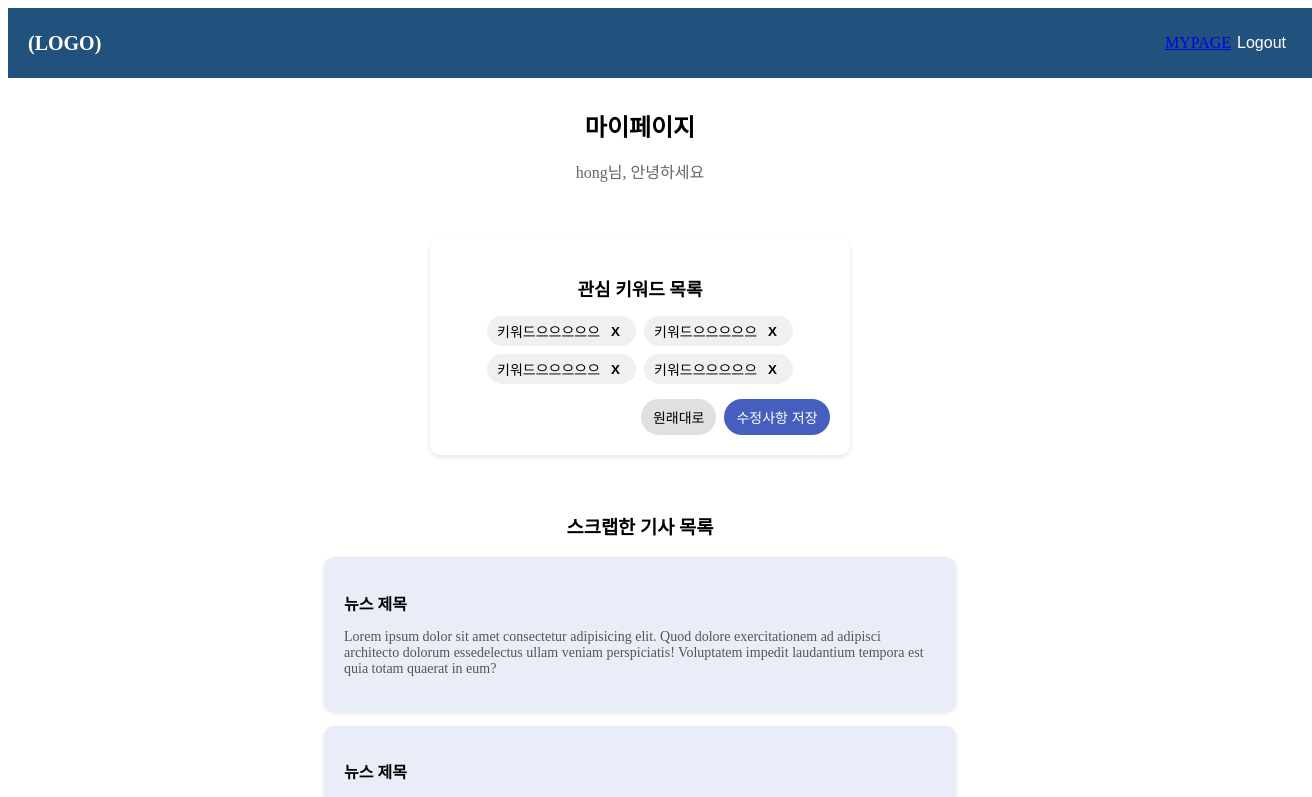
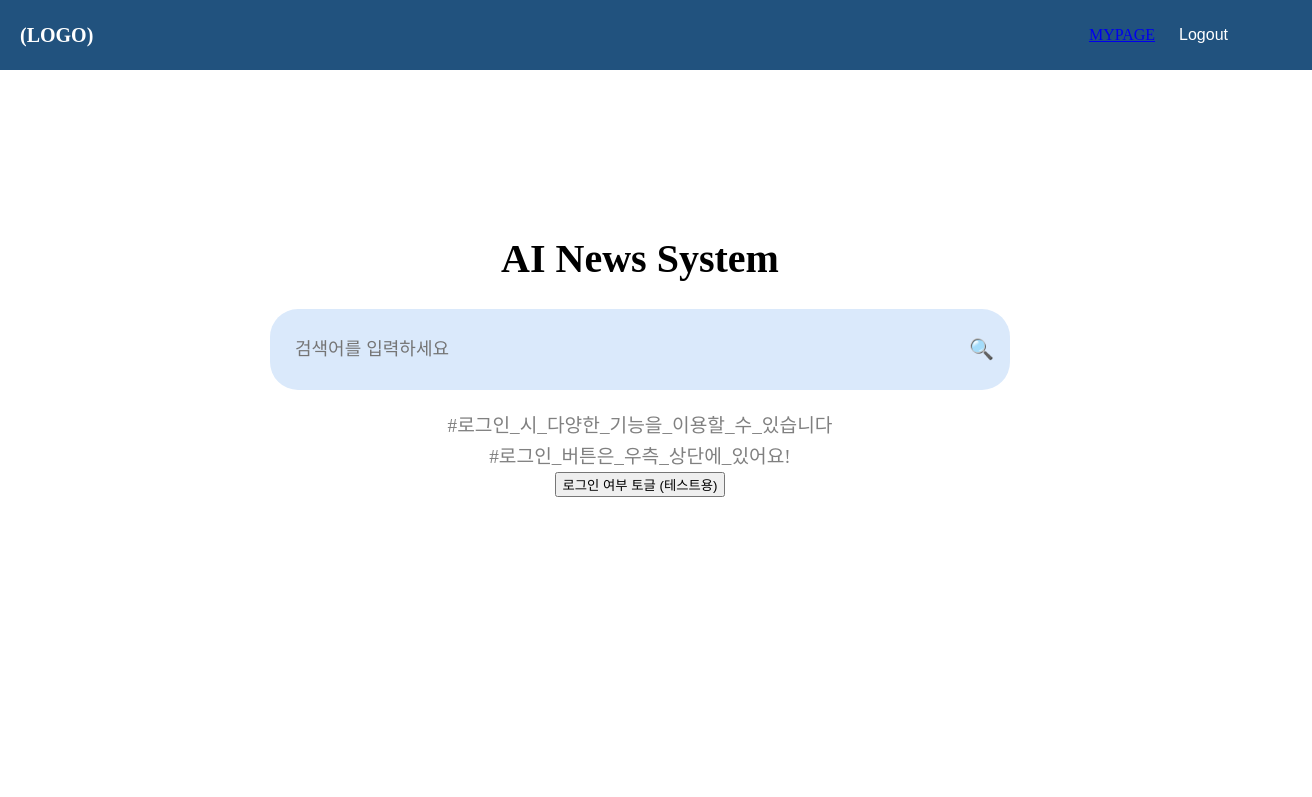
Before and after one commit to lg-cns-am-1-mini6/FE, a React (Vite) app in the folder news_app/: page / in a window 1280 px wide. Shown: the top 797 px of the page, 1312 px wide, since content can reach past the window. Built offline with nearby package versions, Linux system fonts and the light colour scheme.

Commit message:
refactor: 헤더 고정 및 전체화면 변경

```diff
--- /dev/null
+++ b/news_app/src/App.css
@@ -0,0 +1,10 @@
+.app-contents {
+  height: 100vh;
+  width: 100vw;
+  display: flex;
+  flex-direction: column;
+}
+
+body {
+  margin: 0;
+}
--- a/news_app/src/App.jsx
+++ b/news_app/src/App.jsx
@@ -4,15 +4,16 @@ import NewsSearch from "./components/NewsSearch.jsx";
 import Login from "./components/Login.jsx";
 import BasicPage from "./components/basicPage.jsx";
 import Mypage from "./components/Mypage.jsx";
+import "./App.css";
 
 function App() {
   return (
-    <div>
+    <div className="app-contents">
       <Header />
+      {/* <Mypage /> */}
       {/* {<NewsSearch />} */}
-      {/* <BasicPage /> */}
+      <BasicPage />
       {/* {<Login />} */}
-      <Mypage />
     </div>
   );
 }
--- a/news_app/src/components/BasicPage.css
+++ b/news_app/src/components/BasicPage.css
@@ -2,12 +2,12 @@
   display: flex;
   align-items: center;
   justify-content: center;
-  height: 100vh;
-  width: 100vw;
+  height: 80vh;
+  width: 100%;
 }
 
 .basic-title {
-  font-size: 3rem;
+  font-size: 2.5rem;
 }
 
 .basic-hashtags {
--- a/news_app/src/components/BasicPage.jsx
+++ b/news_app/src/components/BasicPage.jsx
@@ -32,7 +32,9 @@ export default function BasicPage() {
               <p>#예시_키워드 #예시_키워드 #예시_키워드</p>
             </>
           )}
-          <button onClick={() => setLogin(!login)}>로그인 테스트</button>
+          <button onClick={() => setLogin(!login)}>
+            로그인 여부 토글 (테스트용)
+          </button>
         </div>
       </div>
     </div>
--- a/news_app/src/components/Header.css
+++ b/news_app/src/components/Header.css
@@ -1,7 +1,9 @@
 .header {
+  position: fixed;
+  top: 0;
   height: 70px;
   width: 100%;
-    background-color: #21527E;
+  background-color: #21527e;
   display: flex;
   justify-content: space-between;
   align-items: center;
@@ -20,4 +22,9 @@
   color: white;
   cursor: pointer;
   font-size: 16px;
+  padding: 0 1.5rem;
 }
+
+.header-btn {
+  padding-right: 3rem;
+}
--- a/news_app/src/components/Header.jsx
+++ b/news_app/src/components/Header.jsx
@@ -5,7 +5,7 @@ const Header = () => {
   return (
     <header className="header">
       <div className="logo">(LOGO)</div>
-      <nav>
+      <nav className="header-btn">
         <a href="/mypage">MYPAGE</a>
         <button className="logout-btn">Logout</button>
       </nav>
--- a/news_app/src/components/Login.css
+++ b/news_app/src/components/Login.css
@@ -2,8 +2,7 @@
   display: flex;
   align-items: center;
   justify-content: center;
-  height: 100vh;
-  width: 100vw;
+  height: 100%;
 }
 
 .loginbox {
@@ -11,6 +10,7 @@
   padding: 20px;
   border-radius: 2rem;
   text-align: center;
+  justify-content: center;
   width: 500px;
   padding: 2.5rem 2rem;
   margin: auto;
--- a/news_app/src/components/Mypage.css
+++ b/news_app/src/components/Mypage.css
@@ -1,6 +1,6 @@
 .mypage-header {
   text-align: center;
-  margin-top: 30px;
+  margin-top: 100px;
 }
 
 .mypage-header h1 {
--- a/news_app/src/components/Mypage.jsx
+++ b/news_app/src/components/Mypage.jsx
@@ -35,7 +35,6 @@ export default function Mypage() {
         <p>{username}님, 안녕하세요</p>
       </header>
       <br></br>
-
       <div className="keyword-box">
         <h3>관심 키워드 목록</h3>
         <div>
--- a/news_app/src/components/NewsSearch.css
+++ b/news_app/src/components/NewsSearch.css
@@ -1,5 +1,6 @@
 .news-container {
   text-align: center;
+  margin-top: 70px;
 }
 
 .site-title {
@@ -12,7 +13,7 @@
   margin: 20px auto;
   width: 720px;
   height: 61px;
-    background-color: #DAE9FB;
+  background-color: #dae9fb;
   border-radius: 28px;
   display: flex;
   align-items: center;
@@ -69,7 +70,7 @@
 }
 
 .summary-btn {
-    background: #21527E;
+  background: #21527e;
   color: white;
   border: none;
   padding: 5px 10px;
```
Lines whose indentation alone changed are shown as unchanged.
